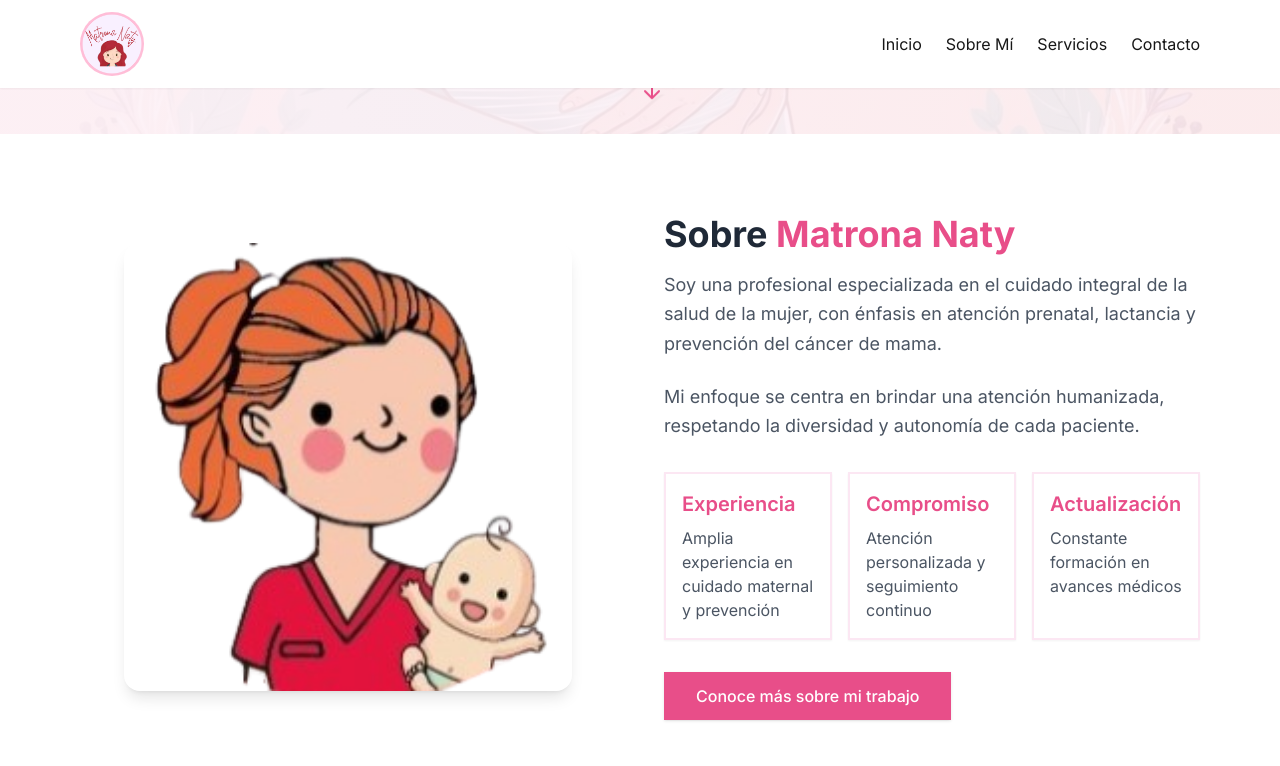
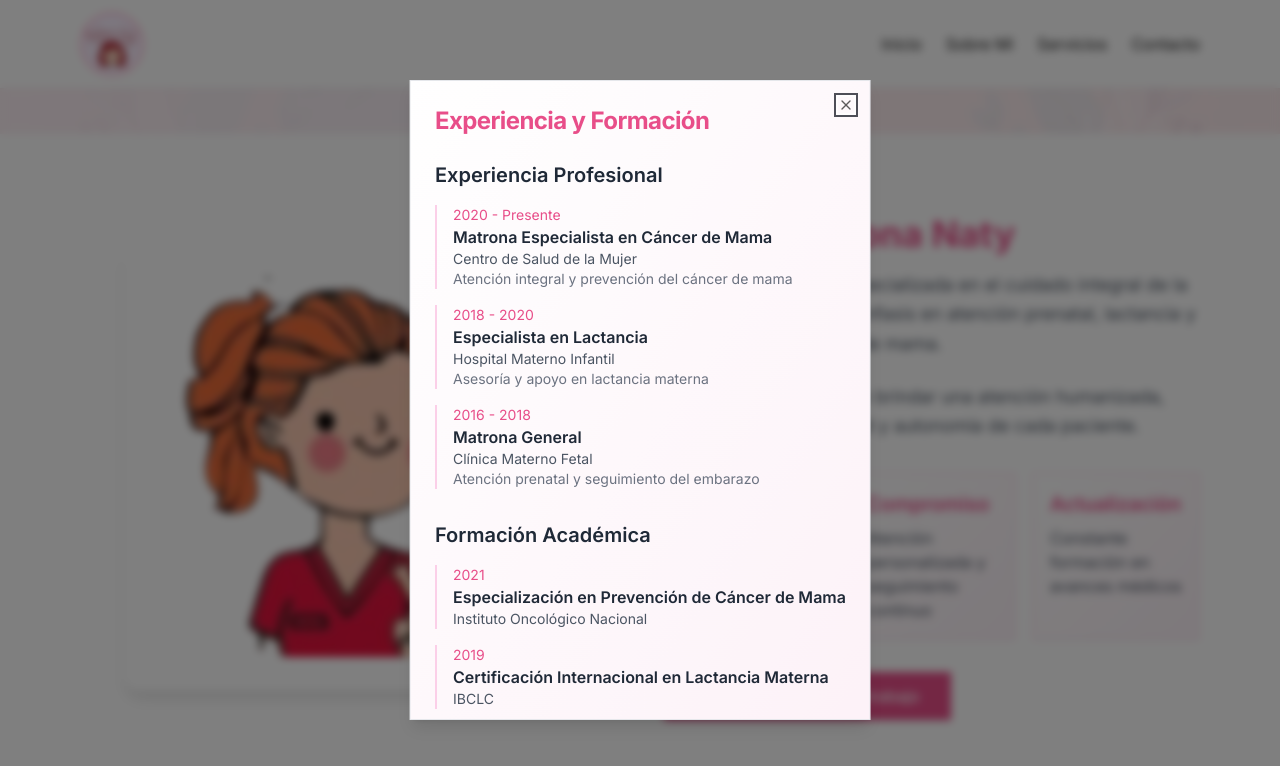
Before and after one commit to Juan-Zuniga-Codoceo/matrona-naty, a Next.js app: page / in a window 1280 px wide. Both pictures are taken after a click on the button "Conoce más sobre mi trabajo". Shown: the part 546-1312 px from the top of the page. Built offline with nearby package versions, Linux system fonts and the light colour scheme.

Commit message:
Agregado about y hero

```diff
--- a/src/components/sections/about.tsx
+++ b/src/components/sections/about.tsx
@@ -1,6 +1,13 @@
 import React from 'react';
 import Image from 'next/image';
 import { Card, CardContent } from '@/components/ui/card';
+import {
+  Dialog,
+  DialogContent,
+  DialogHeader,
+  DialogTitle,
+  DialogTrigger,
+} from '@/components/ui/dialog';
 
 export default function About() {
   const values = [
@@ -18,6 +25,45 @@
     }
   ];
 
+  const experience = [
+    {
+      period: "2020 - Presente",
+      title: "Matrona Especialista en Cáncer de Mama",
+      place: "Centro de Salud de la Mujer",
+      description: "Atención integral y prevención del cáncer de mama"
+    },
+    {
+      period: "2018 - 2020",
+      title: "Especialista en Lactancia",
+      place: "Hospital Materno Infantil",
+      description: "Asesoría y apoyo en lactancia materna"
+    },
+    {
+      period: "2016 - 2018",
+      title: "Matrona General",
+      place: "Clínica Materno Fetal",
+      description: "Atención prenatal y seguimiento del embarazo"
+    }
+  ];
+
+  const education = [
+    {
+      year: "2021",
+      title: "Especialización en Prevención de Cáncer de Mama",
+      institution: "Instituto Oncológico Nacional"
+    },
+    {
+      year: "2019",
+      title: "Certificación Internacional en Lactancia Materna",
+      institution: "IBCLC"
+    },
+    {
+      year: "2016",
+      title: "Licenciatura en Obstetricia y Puericultura",
+      institution: "Universidad de Chile"
+    }
+  ];
+
   return (
     <section id="sobre-mi" className="py-20 bg-white">
       <div className="max-w-6xl mx-auto px-4">
@@ -28,7 +74,7 @@
                 src="/images/about.png"
                 alt="Matrona con bebé ilustración"
                 fill
-                className="rounded-2xl shadow-lg object-cover"
+                className="rounded-2xl shadow-lg object-contain"
               />
             </div>
           </div>
@@ -50,7 +96,10 @@
 
             <div className="grid grid-cols-1 md:grid-cols-3 gap-4 mt-8">
               {values.map((value, index) => (
-                <Card key={index} className="hover:shadow-lg transition-shadow border-2 border-pink-100">
+                <Card
+                  key={index}
+                  className="hover:shadow-lg transition-shadow border-2 border-pink-100 bg-gradient-to-br from-white to-pink-50"
+                >
                   <CardContent className="p-4">
                     <h3 className="text-xl font-semibold text-[#E84E89] mb-2">
                       {value.title}
@@ -63,9 +112,54 @@
               ))}
             </div>
 
-            <button className="mt-8 bg-[#E84E89] hover:bg-[#D63F75] text-white font-medium px-8 py-3 rounded-lg transition-all duration-300 shadow hover:shadow-lg transform hover:-translate-y-0.5">
-              Conoce más sobre mi trabajo
-            </button>
+            <Dialog>
+              <DialogTrigger asChild>
+                <button className="mt-8 bg-[#E84E89] hover:bg-[#D63F75] text-white font-medium px-8 py-3 rounded-lg transition-all duration-300 shadow hover:shadow-lg transform hover:-translate-y-0.5">
+                  Conoce más sobre mi trabajo
+                </button>
+              </DialogTrigger>
+              <DialogContent className="sm:max-w-[600px] max-h-[80vh] overflow-y-auto bg-gradient-to-br from-white to-pink-50">
+                <DialogHeader>
+                  <DialogTitle className="text-2xl font-bold text-[#E84E89] mb-6">
+                    Experiencia y Formación
+                  </DialogTitle>
+                </DialogHeader>
+                <div className="space-y-8">
+                  {/* Experiencia */}
+                  <div>
+                    <h3 className="text-xl font-semibold text-gray-800 mb-4">
+                      Experiencia Profesional
+                    </h3>
+                    <div className="space-y-4">
+                      {experience.map((exp, index) => (
+                        <div key={index} className="border-l-2 border-pink-200 pl-4 hover:border-[#E84E89] transition-colors">
+                          <p className="text-sm text-[#E84E89]">{exp.period}</p>
+                          <h4 className="font-semibold text-gray-800">{exp.title}</h4>
+                          <p className="text-sm text-gray-600">{exp.place}</p>
+                          <p className="text-sm text-gray-500">{exp.description}</p>
+                        </div>
+                      ))}
+                    </div>
+                  </div>
+
+                  {/* Educación */}
+                  <div>
+                    <h3 className="text-xl font-semibold text-gray-800 mb-4">
+                      Formación Académica
+                    </h3>
+                    <div className="space-y-4">
+                      {education.map((edu, index) => (
+                        <div key={index} className="border-l-2 border-pink-200 pl-4 hover:border-[#E84E89] transition-colors">
+                          <p className="text-sm text-[#E84E89]">{edu.year}</p>
+                          <h4 className="font-semibold text-gray-800">{edu.title}</h4>
+                          <p className="text-sm text-gray-600">{edu.institution}</p>
+                        </div>
+                      ))}
+                    </div>
+                  </div>
+                </div>
+              </DialogContent>
+            </Dialog>
           </div>
         </div>
       </div>
--- a/src/components/ui/dialog.tsx
+++ b/src/components/ui/dialog.tsx
@@ -0,0 +1,116 @@
+import * as React from "react"
+import * as DialogPrimitive from "@radix-ui/react-dialog"
+import { X } from "lucide-react"
+import { cn } from "@/lib/utils"
+
+const Dialog = DialogPrimitive.Root
+
+const DialogTrigger = DialogPrimitive.Trigger
+
+const DialogPortal = DialogPrimitive.Portal
+
+const DialogOverlay = React.forwardRef<
+  React.ElementRef<typeof DialogPrimitive.Overlay>,
+  React.ComponentPropsWithoutRef<typeof DialogPrimitive.Overlay>
+>(({ className, ...props }, ref) => (
+  <DialogPrimitive.Overlay
+    ref={ref}
+    className={cn(
+      "fixed inset-0 z-50 bg-black/50 backdrop-blur-sm data-[state=open]:animate-in data-[state=closed]:animate-out data-[state=closed]:fade-out-0 data-[state=open]:fade-in-0",
+      className
+    )}
+    {...props}
+  />
+))
+DialogOverlay.displayName = DialogPrimitive.Overlay.displayName
+
+const DialogContent = React.forwardRef<
+  React.ElementRef<typeof DialogPrimitive.Content>,
+  React.ComponentPropsWithoutRef<typeof DialogPrimitive.Content>
+>(({ className, children, ...props }, ref) => (
+  <DialogPortal>
+    <DialogOverlay />
+    <DialogPrimitive.Content
+      ref={ref}
+      className={cn(
+        "fixed left-[50%] top-[50%] z-50 translate-x-[-50%] translate-y-[-50%] gap-4 border bg-white p-6 shadow-lg duration-200 data-[state=open]:animate-in data-[state=closed]:animate-out data-[state=closed]:fade-out-0 data-[state=open]:fade-in-0 data-[state=closed]:zoom-out-95 data-[state=open]:zoom-in-95 data-[state=closed]:slide-out-to-left-1/2 data-[state=closed]:slide-out-to-top-[48%] data-[state=open]:slide-in-from-left-1/2 data-[state=open]:slide-in-from-top-[48%] sm:rounded-lg",
+        className
+      )}
+      {...props}
+    >
+      {children}
+      <DialogPrimitive.Close className="absolute right-4 top-4 rounded-sm opacity-70 ring-offset-white transition-opacity hover:opacity-100 focus:outline-none focus:ring-2 focus:ring-gray-950 focus:ring-offset-2 disabled:pointer-events-none data-[state=open]:bg-gray-100 data-[state=open]:text-gray-500">
+        <X className="h-4 w-4" />
+        <span className="sr-only">Close</span>
+      </DialogPrimitive.Close>
+    </DialogPrimitive.Content>
+  </DialogPortal>
+))
+DialogContent.displayName = DialogPrimitive.Content.displayName
+
+const DialogHeader = ({
+  className,
+  ...props
+}: React.HTMLAttributes<HTMLDivElement>) => (
+  <div
+    className={cn(
+      "flex flex-col space-y-1.5 text-center sm:text-left",
+      className
+    )}
+    {...props}
+  />
+)
+DialogHeader.displayName = "DialogHeader"
+
+const DialogFooter = ({
+  className,
+  ...props
+}: React.HTMLAttributes<HTMLDivElement>) => (
+  <div
+    className={cn(
+      "flex flex-col-reverse sm:flex-row sm:justify-end sm:space-x-2",
+      className
+    )}
+    {...props}
+  />
+)
+DialogFooter.displayName = "DialogFooter"
+
+const DialogTitle = React.forwardRef<
+  React.ElementRef<typeof DialogPrimitive.Title>,
+  React.ComponentPropsWithoutRef<typeof DialogPrimitive.Title>
+>(({ className, ...props }, ref) => (
+  <DialogPrimitive.Title
+    ref={ref}
+    className={cn(
+      "text-lg font-semibold leading-none tracking-tight",
+      className
+    )}
+    {...props}
+  />
+))
+DialogTitle.displayName = DialogPrimitive.Title.displayName
+
+const DialogDescription = React.forwardRef<
+  React.ElementRef<typeof DialogPrimitive.Description>,
+  React.ComponentPropsWithoutRef<typeof DialogPrimitive.Description>
+>(({ className, ...props }, ref) => (
+  <DialogPrimitive.Description
+    ref={ref}
+    className={cn("text-sm text-gray-500", className)}
+    {...props}
+  />
+))
+DialogDescription.displayName = DialogPrimitive.Description.displayName
+
+export {
+  Dialog,
+  DialogPortal,
+  DialogOverlay,
+  DialogTrigger,
+  DialogContent,
+  DialogHeader,
+  DialogFooter,
+  DialogTitle,
+  DialogDescription,
+}
```
